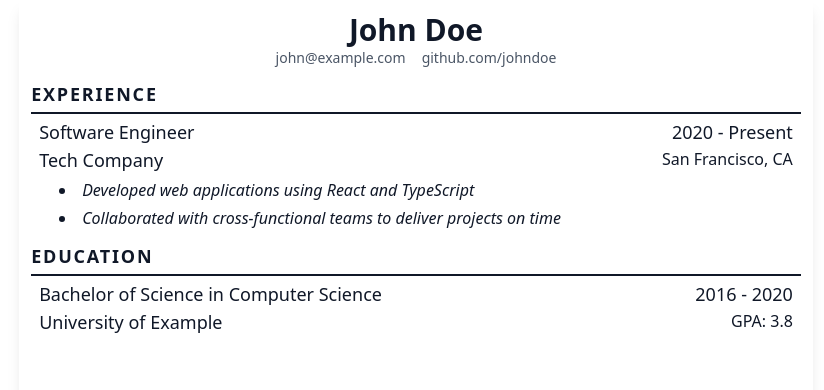
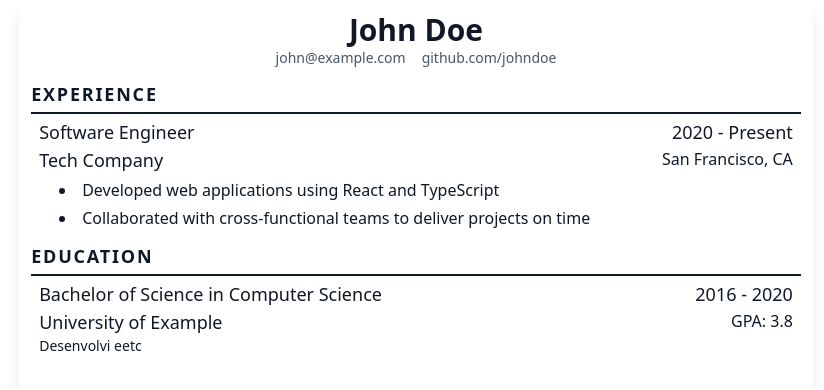
Before and after one commit to lucas-campagna/cv-builder, a React (Vite) app: page / in a window 1280 px wide. Shown: the top 390 px of the page, without its empty margins (224-1048 px from the left). Built offline with nearby package versions, Linux system fonts and the light colour scheme.

Commit message:
Renaming bottom to lower in Section

```diff
--- a/src/App.tsx
+++ b/src/App.tsx
@@ -15,16 +15,17 @@ const sampleSections: TSection[] = [
     title: 'Experience',
     upperLeft: 'Software Engineer',
     upperRight: '2020 - Present',
-    bottomLeft: 'Tech Company',
-    bottomRight: 'San Francisco, CA',
+    lowerLeft: 'Tech Company',
+    lowerRight: 'San Francisco, CA',
     summary: ['Developed web applications using React and TypeScript', 'Collaborated with cross-functional teams to deliver projects on time']
   },
   {
     title: 'Education',
     upperLeft: 'Bachelor of Science in Computer Science',
     upperRight: '2016 - 2020',
-    bottomLeft: 'University of Example',
-    bottomRight: 'GPA: 3.8'
+    lowerLeft: 'University of Example',
+    lowerRight: 'GPA: 3.8',
+    summary: "Desenvolvi eetc"
   }
 ];
 
--- a/src/components/Section.tsx
+++ b/src/components/Section.tsx
@@ -2,33 +2,42 @@ type TSection = {
   title: string;
   upperLeft?: string;
   upperRight?: string;
-  bottomLeft?: string;
-  bottomRight?: string;
+  lowerLeft?: string;
+  lowerRight?: string;
   summary?: string | string[];
 }
 
-const Section = ({ title, upperLeft, upperRight, bottomLeft, bottomRight, summary}: TSection) => (
+const Section = ({ title, upperLeft, upperRight, lowerLeft, lowerRight, summary }: TSection) => {
+  const hasUpper = upperLeft || upperRight;
+  const hasLower = lowerLeft || lowerRight;
+  return (
     <div className="mb-3">
       <h2 className="text-lg font-bold uppercase tracking-widest border-b-2 border-gray-900 pb-1 mb-1">
         {title}
       </h2>
       <div className="mx-2">
+        {
+          hasUpper &&
           <div className={'flex justify-between'}>
             <span className="text-lg">{upperLeft}</span>
             <span className="text-lg">{upperRight}</span>
           </div>
-      <div className={'flex justify-between'}>
-        <span className="text-lg">{bottomLeft}</span>
-        <span className="text-md">{bottomRight}</span>
+        }
+        {
+          hasLower && <div className={'flex justify-between'}>
+            <span className="text-lg">{lowerLeft}</span>
+            <span className="text-md">{lowerRight}</span>
           </div>
+        }
         {summary && (
-        <p className="text-sm italic">
-          {!Array.isArray(summary) ? summary : summary.map((children, i) => <BulletPoint key={i} children={children}/>)}
+          <p className="text-sm">
+            {!Array.isArray(summary) ? summary : summary.map((children, index) => <BulletPoint key={index} children={children} />)}
           </p>
         )}
       </div>
     </div>
-);
+  )
+};
 
 /**
  * Renders a simple bullet point item as seen in the Experience section.
```
Lines whose indentation alone changed are shown as unchanged.
